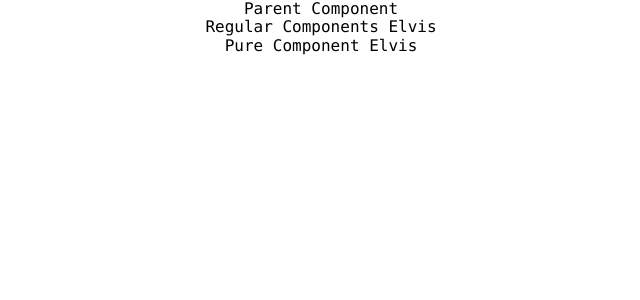
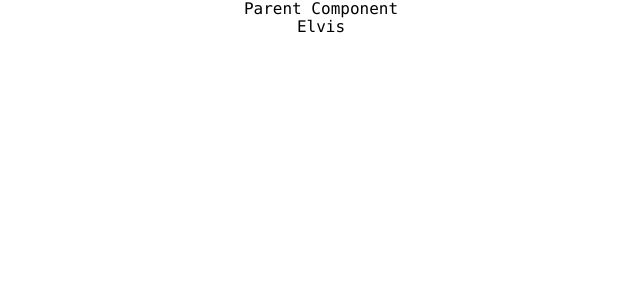
Before and after one commit to paeltc/ReactLearning, a React (Create React App) app: page / in a window 1280 px wide. Shown: the top 300 px of the page, without its empty margins (319-959 px from the left). Built offline with nearby package versions, Linux system fonts and the light colour scheme.

Commit message:
Memo component

```diff
--- a/src/App.js
+++ b/src/App.js
@@ -20,7 +20,7 @@ import MountingMethod from './components/lifecycles/mountingMethod/MountingA';
 import UpdatingMethod from './components/lifecycles/updatingMethod/UpdatingA';
 import Fragment from './components/fragments/Fragments';
 import ParentComp from './components/pureComponents/ParentComp';
-
+import ParentComps from './components/memoComponent/parentComps';
 
 class App extends Component {
   render() {
@@ -56,7 +56,8 @@ class App extends Component {
         {/*<MountingMethod></MountingMethod>*/}
         {/*<UpdatingMethod></UpdatingMethod>*/}
         {/*<Fragment></Fragment>*/}
-        <ParentComp></ParentComp>
+        {/*<ParentComp></ParentComp>*/}
+        <ParentComps></ParentComps>
       </div>
     );
   }
--- /dev/null
+++ b/src/components/memoComponent/MemoComp.js
@@ -0,0 +1,12 @@
+import React from 'react'
+
+function MemoComp({name}) {
+    console.log(`Rendering memo component ${name}`)
+    return (
+        <div>
+            {name}
+        </div>
+    )
+}
+
+export default React.memo(MemoComp)
--- /dev/null
+++ b/src/components/memoComponent/parentComps.js
@@ -0,0 +1,34 @@
+import React, { Component } from 'react'
+import MemoComp from './MemoComp'
+
+class ParentComps extends Component {
+    constructor(props) {
+        super(props)
+
+        this.state = {
+            name: 'Paul'
+        }
+    }
+
+    componentDidMount() {
+        setInterval(() => {
+            this.setState({
+                name: 'Elvis'
+            })
+        }, 2000)
+    }
+    /*Different between regular and Pure component
+    Every 2 second only parent and regular component re-render
+    Pure compoment never re-render. */
+    render() {
+        console.log(`Parent Component render ${this.state.name}`)
+        return (
+            <div>
+                Parent Component
+                <MemoComp name={this.state.name}></MemoComp>
+            </div>
+        )
+    }
+}
+
+export default ParentComps
```
Also changed, not shown: src/components/memoComponent/note.txt (added).
